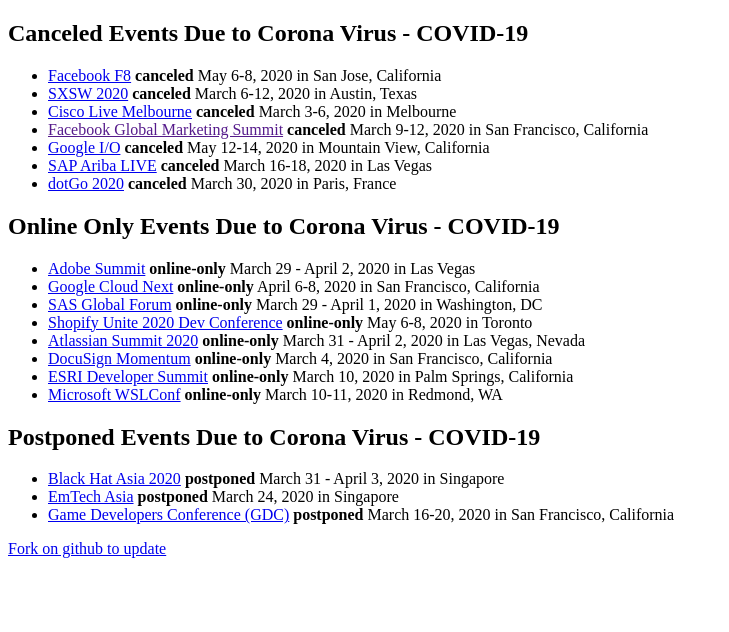
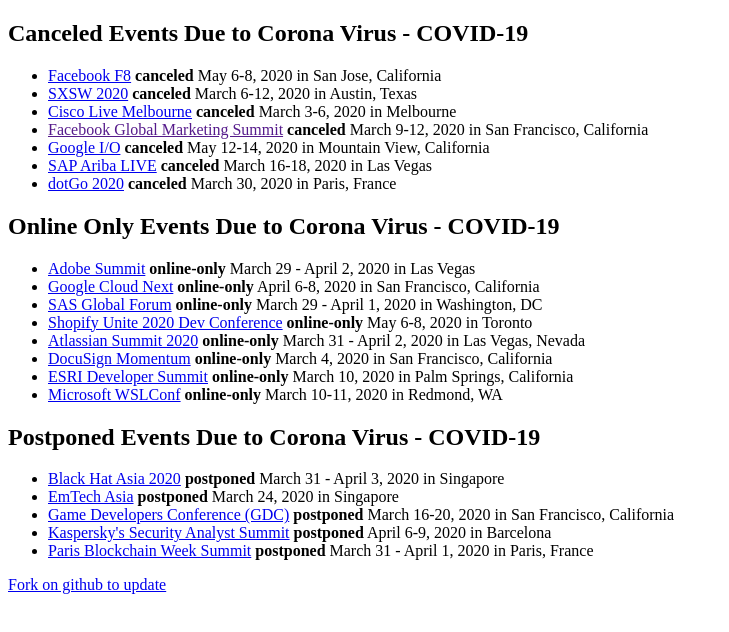
Before and after one commit to oguzbilgic/coronacanceled.com, a Next.js app: page / in a window 1280 px wide. Shown: the top 632 px of the page, without its empty margins (0-729 px from the left). Built offline with nearby package versions, Linux system fonts and the light colour scheme.

Commit message:
Add events

```diff
--- a/pages/index.js
+++ b/pages/index.js
@@ -128,6 +128,20 @@
     date: "March 16-20, 2020",
     status: "postponed"
   },
+  {
+    name: "Kaspersky's Security Analyst Summit",
+    link: "https://thesascon.com/",
+    location: "Barcelona",
+    date: "April 6-9, 2020",
+    status: "postponed"
+  },
+  {
+    name: "Paris Blockchain Week Summit",
+    link: "https://www.pbwsummit.com/",
+    location: "Paris, France",
+    date: "March 31 - April 1, 2020",
+    status: "postponed"
+  },
 ]
 
 function HomePage() {
```
